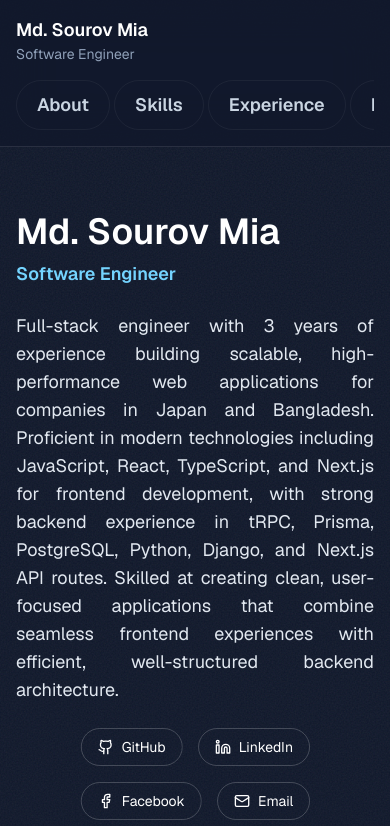
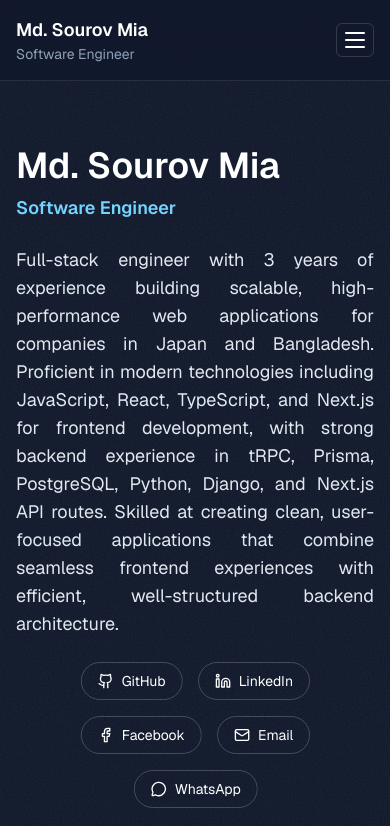
Before and after one commit to sourov526/Sourov-Portfolio, a Next.js app: page / in a window 390 px wide. Shown: the top 826 px of the page. Built offline with nearby package versions, Linux system fonts and the light colour scheme.

Commit message:
hamburger menu for mobile

```diff
--- a/src/components/site-header.tsx
+++ b/src/components/site-header.tsx
@@ -1,16 +1,41 @@
+"use client";
+
 import { primaryNav, siteConfig } from "@/data/site";
 import Link from "next/link";
+import { useState } from "react";
 
 export function SiteHeader() {
+  const [isMenuOpen, setIsMenuOpen] = useState(false);
+
+  function handleCloseMenu() {
+    setIsMenuOpen(false);
+  }
+
   return (
     <header className="sticky top-0 z-20 w-full border-b border-white/10 bg-[color:var(--card)] backdrop-blur-xl">
-      <div className="flex flex-col gap-4 px-4 py-4 md:flex-row md:items-center md:justify-between md:px-8">
+      <div className="flex items-center justify-between gap-4 px-4 py-4 md:px-8">
         <div>
           <Link href="/" className="text-lg font-semibold text-white">
             {siteConfig.name}
           </Link>
           <p className="text-sm text-slate-400">{siteConfig.role}</p>
         </div>
+
+        <button
+          type="button"
+          aria-label="Toggle navigation menu"
+          aria-expanded={isMenuOpen}
+          aria-controls="mobile-nav"
+          onClick={() => setIsMenuOpen((prev) => !prev)}
+          className="inline-flex items-center justify-center rounded-md border border-white/15 p-2 text-white transition hover:bg-white/10 md:hidden"
+        >
+          <span className="flex h-4 w-5 flex-col justify-between">
+            <span className="h-0.5 w-full rounded-full bg-current" />
+            <span className="h-0.5 w-full rounded-full bg-current" />
+            <span className="h-0.5 w-full rounded-full bg-current" />
+          </span>
+        </button>
+
         <nav className="hidden items-center gap-1 text-lg font-semibold text-slate-200 md:flex">
           {primaryNav.map((item) => (
             <Link
@@ -23,13 +48,18 @@ export function SiteHeader() {
           ))}
         </nav>
       </div>
-      <div className="block px-4 pb-4 md:hidden">
-        <nav className="flex gap-1 overflow-x-auto text-lg font-semibold text-slate-200">
+
+      <div
+        id="mobile-nav"
+        className={`${isMenuOpen ? "max-h-96 pb-4 opacity-100" : "max-h-0 opacity-0"} overflow-hidden px-4 transition-all duration-200 md:hidden`}
+      >
+        <nav className="grid gap-2 rounded-xl border border-white/10 bg-slate-900/60 p-2">
           {primaryNav.map((item) => (
             <Link
               key={item.href}
               href={item.href}
-              className="rounded-full border border-white/5 px-5 py-2.5 text-slate-300 transition hover:border-white/40 hover:text-white"
+              onClick={handleCloseMenu}
+              className="rounded-lg px-4 py-2 text-base font-semibold text-slate-200 transition hover:bg-white/10 hover:text-white"
             >
               {item.label}
             </Link>
```
